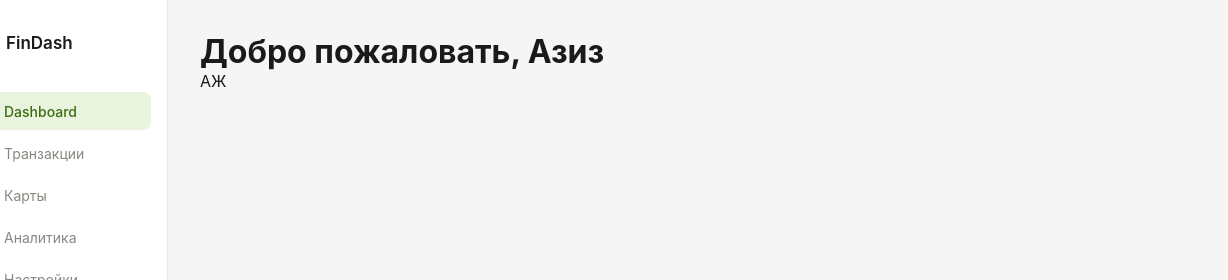
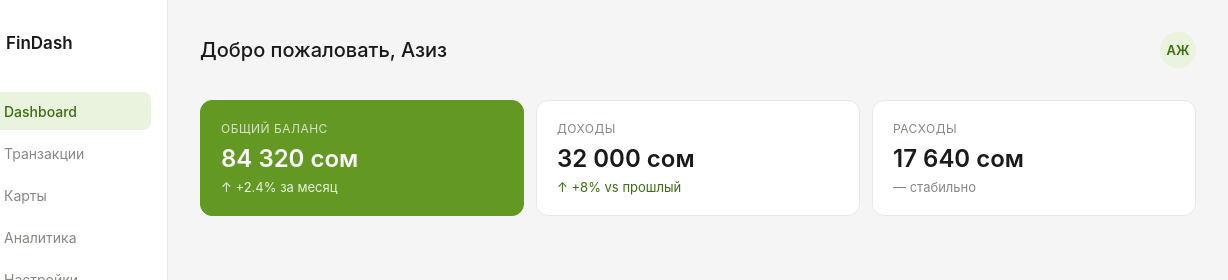
Before and after one commit to Chelovek2343/dahsboard, a plain HTML site: page index.html in a window 1280 px wide. Shown: the top 280 px of the page, 52-1280 px from the left. Drawn offline with Linux system fonts and the light colour scheme.

Commit message:
feat: add metric cards

```diff
--- a/assets/css/style.css
+++ b/assets/css/style.css
@@ -98,3 +98,88 @@ body {
   padding: 2rem;
   flex: 1;
 }
+
+.topbar {
+  display: flex;
+  align-items: center;
+  justify-content: space-between;
+  margin-bottom: 2rem;
+}
+
+.greeting {
+  font-size: 20px;
+  font-weight: 500;
+  color: var(--gray-900);
+}
+
+.avatar {
+  width: 36px;
+  height: 36px;
+  border-radius: 50%;
+  background: var(--green-50);
+  color: var(--green-600);
+  font-size: 13px;
+  font-weight: 600;
+  display: flex;
+  align-items: center;
+  justify-content: center;
+}
+
+.metrics {
+  display: grid;
+  grid-template-columns: repeat(3, 1fr);
+  gap: 12px;
+  margin-bottom: 1.5rem;
+}
+
+.metric-card {
+  background: var(--white);
+  border: 1px solid var(--gray-200);
+  border-radius: var(--radius-lg);
+  padding: 1.25rem;
+}
+
+.metric-card.accent {
+  background: var(--green-400);
+  border-color: var(--green-400);
+}
+
+.metric-label {
+  font-size: 12px;
+  color: var(--gray-500);
+  margin-bottom: 8px;
+  text-transform: uppercase;
+  letter-spacing: 0.04em;
+}
+
+.metric-card.accent .metric-label {
+  color: var(--green-50);
+  opacity: 0.85;
+}
+
+.metric-value {
+  font-size: 24px;
+  font-weight: 600;
+  color: var(--gray-900);
+  margin-bottom: 6px;
+}
+
+.metric-card.accent .metric-value {
+  color: var(--white);
+}
+
+.metric-change {
+  font-size: 13px;
+}
+
+.metric-change.positive {
+  color: var(--green-600);
+}
+
+.metric-change.neutral {
+  color: var(--gray-500);
+}
+
+.metric-card.accent .metric-change {
+  color: var(--green-50);
+}
--- a/index.html
+++ b/index.html
@@ -98,7 +98,23 @@
                 </header>
 
                 <section class="metrics">
-                    <!-- карточки балансов -->
+                    <div class="metric-card accent">
+                        <div class="metric-label">Общий баланс</div>
+                        <div class="metric-value">84 320 сом</div>
+                        <div class="metric-change">↑ +2.4% за месяц</div>
+                    </div>
+                    <div class="metric-card">
+                        <div class="metric-label">Доходы</div>
+                        <div class="metric-value">32 000 сом</div>
+                        <div class="metric-change positive">
+                            ↑ +8% vs прошлый
+                        </div>
+                    </div>
+                    <div class="metric-card">
+                        <div class="metric-label">Расходы</div>
+                        <div class="metric-value">17 640 сом</div>
+                        <div class="metric-change neutral">— стабильно</div>
+                    </div>
                 </section>
 
                 <section class="bottom-grid">
```
